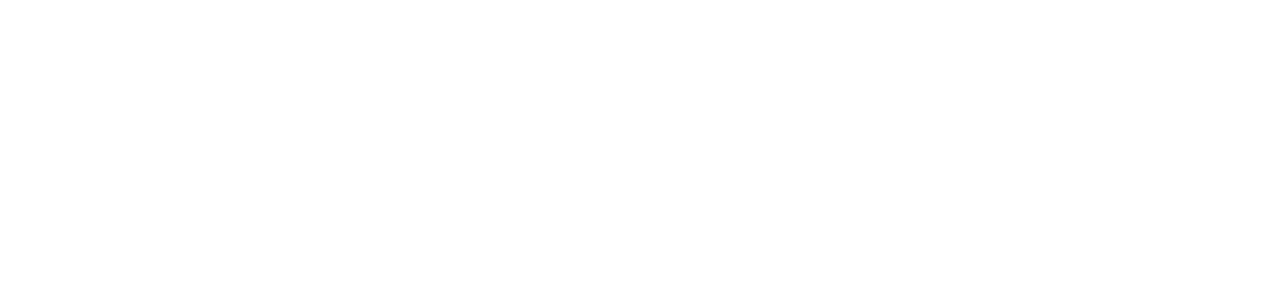
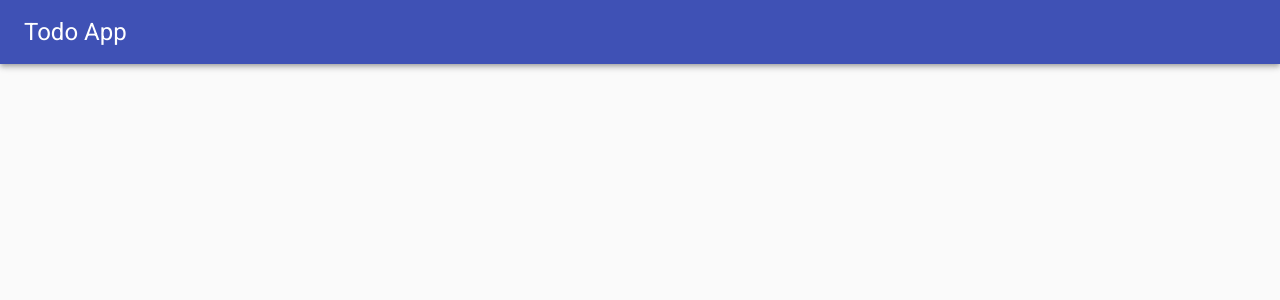
Before and after one commit to JHacin/todo-mui, a React (Create React App) app: page / in a window 1280 px wide. Shown: the top 300 px of the page. Built offline with nearby package versions, Linux system fonts and the light colour scheme.

Commit message:
Setup MUI.

```diff
--- a/package.json
+++ b/package.json
@@ -3,6 +3,8 @@
   "version": "0.1.0",
   "private": true,
   "dependencies": {
+    "@material-ui/core": "^4.11.0",
+    "@material-ui/icons": "^4.9.1",
     "@testing-library/jest-dom": "^4.2.4",
     "@testing-library/react": "^9.3.2",
     "@testing-library/user-event": "^7.1.2",
@@ -10,6 +12,8 @@
     "@types/node": "^12.0.0",
     "@types/react": "^16.9.0",
     "@types/react-dom": "^16.9.0",
+    "fontsource-roboto": "^3.0.3",
+    "material-design-icons": "^3.0.1",
     "react": "^16.13.1",
     "react-dom": "^16.13.1",
     "react-scripts": "3.4.3",
--- a/src/App.tsx
+++ b/src/App.tsx
@@ -1,3 +1,17 @@
 import React, { FC } from 'react';
+import { AppBar, CssBaseline, Toolbar, Typography } from '@material-ui/core';
 
-export const App: FC = () => <div></div>;
+export const App: FC = () => {
+  return (
+    <>
+      <CssBaseline />
+      <AppBar position="static">
+        <Toolbar>
+          <Typography variant="h5">
+            Todo App
+          </Typography>
+        </Toolbar>
+      </AppBar>
+    </>
+  );
+};
--- a/src/index.tsx
+++ b/src/index.tsx
@@ -1,6 +1,7 @@
 import React from 'react';
 import ReactDOM from 'react-dom';
 import 'fontsource-roboto';
+import 'material-design-icons/iconfont/material-icons.css';
 import { App } from './App';
 
 ReactDOM.render(
```
Also changed, not shown: 1 other file (tests, documents, lock files or other folders).
